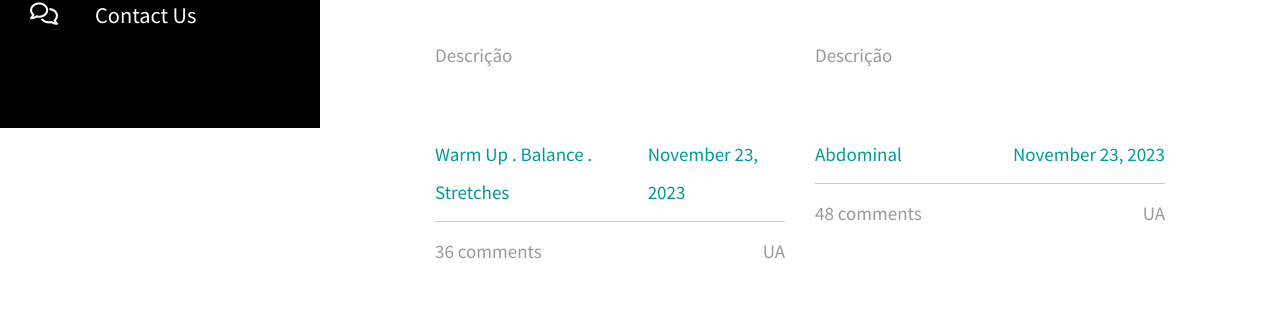
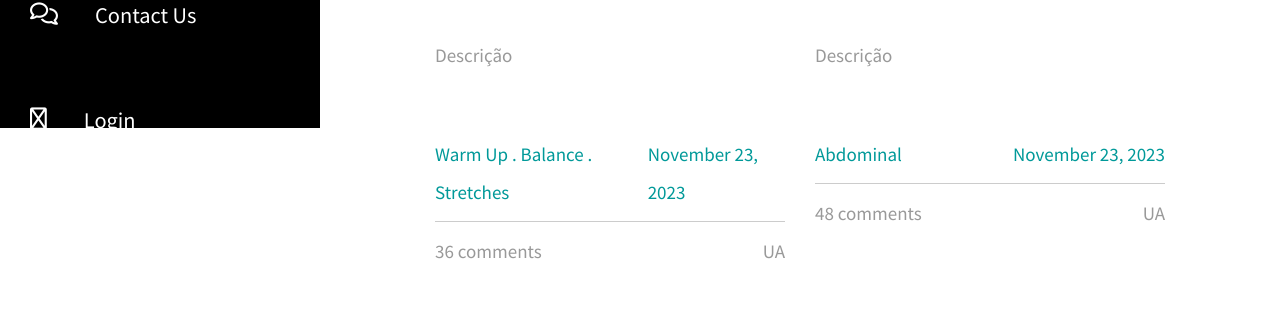
Before and after one commit to DanielEmdio/PECI, a Flask app: page / in a window 1280 px wide. Shown: the part 672-984 px from the top of the page. Run offline with Flask 3, Linux system fonts and the light colour scheme; some libraries are stand-ins or nearby versions.

Commit message:
login no side menu

```diff
--- a/Projeto/templates/about.html
+++ b/Projeto/templates/about.html
@@ -37,6 +37,10 @@
                     <li class="tm-nav-item"><a href="/contact" class="tm-nav-link">
                         <i class="far fa-comments"></i>
                         Contact Us
+                    </a></li>
+                    <li class="tm-nav-item"><a href="/login" class="tm-nav-link">
+                        <i class="far fa-pen"></i>
+                        Login
                     </a></li>
                 </ul>
             </nav>
--- a/Projeto/templates/contact.html
+++ b/Projeto/templates/contact.html
@@ -37,6 +37,10 @@
                     <li class="tm-nav-item active"><a href="/contact" class="tm-nav-link">
                         <i class="far fa-comments"></i>
                         Contact Us
+                    </a></li>
+                    <li class="tm-nav-item"><a href="/login" class="tm-nav-link">
+                        <i class="far fa-pen"></i>
+                        Login
                     </a></li>
                 </ul>
             </nav>
--- a/Projeto/templates/index.html
+++ b/Projeto/templates/index.html
@@ -37,6 +37,10 @@
                     <li class="tm-nav-item"><a href="/contact" class="tm-nav-link">
                         <i class="far fa-comments"></i>
                         Contact Us
+                    </a></li>
+                    <li class="tm-nav-item"><a href="/login" class="tm-nav-link">
+                        <i class="far fa-pen"></i>
+                        Login
                     </a></li>
                 </ul>
             </nav>
--- a/Projeto/templates/post.html
+++ b/Projeto/templates/post.html
@@ -37,6 +37,10 @@
                     <li class="tm-nav-item"><a href="/contact" class="tm-nav-link">
                         <i class="far fa-comments"></i>
                         Contact Us
+                    </a></li>
+                    <li class="tm-nav-item"><a href="/login" class="tm-nav-link">
+                        <i class="far fa-pen"></i>
+                        Login
                     </a></li>
                 </ul>
             </nav>
```
